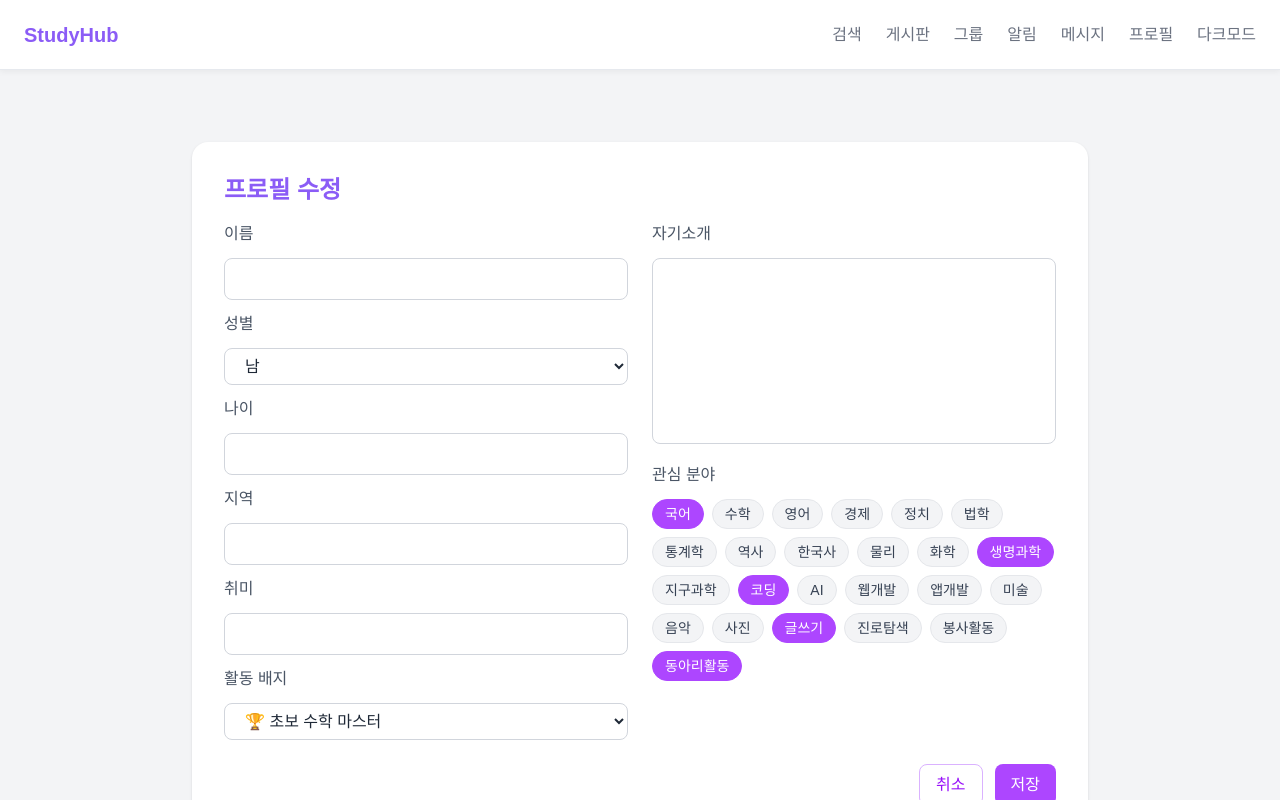
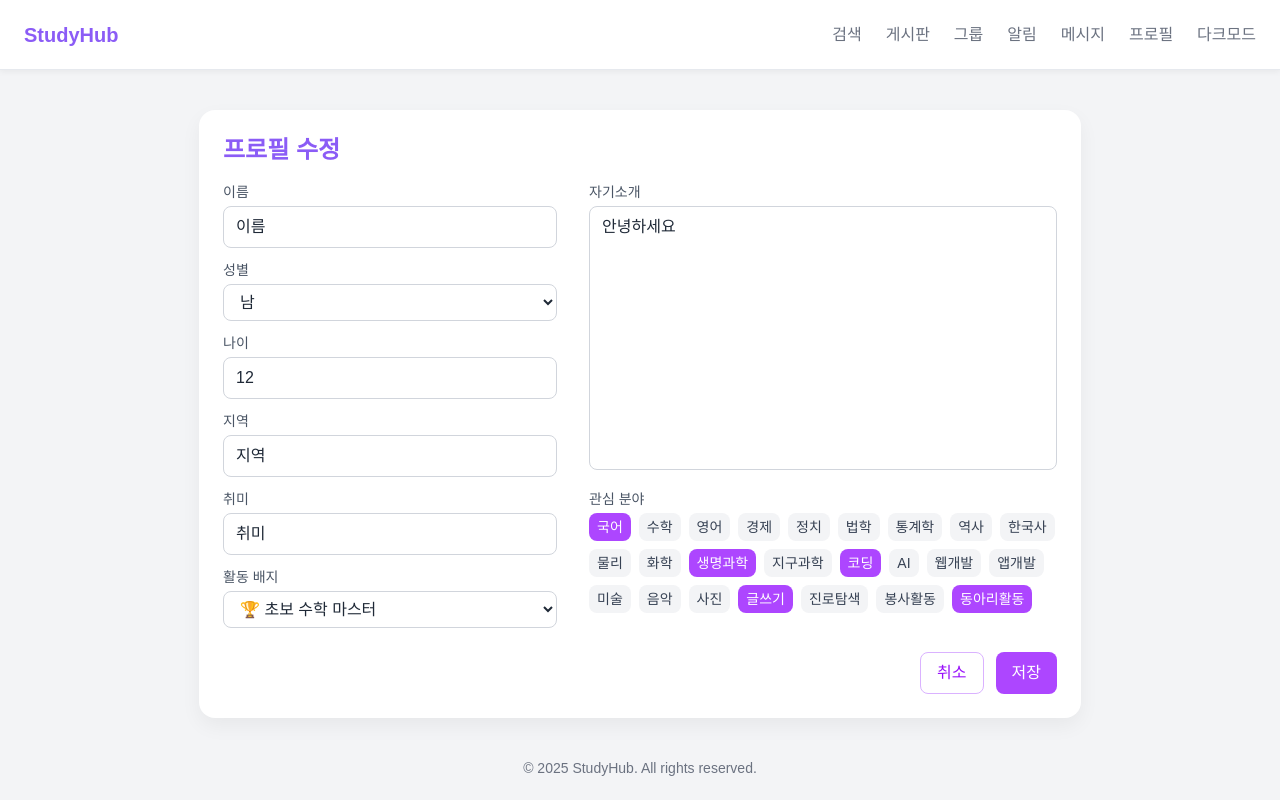
Before and after one commit to prgrms-fe-devcourse/FE7-PROJECT2-TEAM-5, a React (Vite) app: page /profile/1/edit in a window 1280 px wide. Built offline with nearby package versions, Linux system fonts and the light colour scheme; no server answers.

Commit message:
✨ 테스트용 데이터로 연결 중간 저장

```diff
--- a/src/App.tsx
+++ b/src/App.tsx
@@ -8,7 +8,7 @@ import RegisterEmailPage from "./pages/auth/RegisterEmailPage";
 import DmPage from "./pages/dm/DmPage";
 import ProfilePage from "./pages/profile/ProfilePage";
 import PostListPage from "./pages/post/PostListPage";
-import SearchPage from "./pages/SearchPage";
+import SearchPage from "./pages/search/SearchPage";
 import ModifyProfile from "./pages/profile/EditProfile";
 import PostDetailPage from "./pages/post/PostDetailPage";
 
--- a/src/components/layout/Header.tsx
+++ b/src/components/layout/Header.tsx
@@ -1,6 +1,9 @@
 import { Link } from "react-router";
+import { useProfileStore } from "../../stores/profileStore";
 
 export default function Header() {
+	const { userId } = useProfileStore();
+
 	return (
 		<>
 			<header className="z-10 w-full h-[70px] px-6 flex justify-between items-center border-b border-[#E6E9EE] shadow-[0_2px_6px_rgba(0,0,0,0.05)]">
@@ -13,7 +16,7 @@ export default function Header() {
 					<Link to="/">그룹</Link>
 					<button className="cursor-pointer">알림</button>
 					<Link to="/msg/1">메시지</Link>
-					<Link to="/profile/1">프로필</Link>
+					<Link to={`/profile/${userId}`}>프로필</Link>
 					<button className="cursor-pointer">다크모드</button>
 				</nav>
 			</header>
--- a/src/pages/auth/RegisterEmailPage.tsx
+++ b/src/pages/auth/RegisterEmailPage.tsx
@@ -1,5 +1,3 @@
-import supabase from "../../utils/supabase";
-
 import { Link } from "react-router";
 import { useState, useEffect } from "react";
 
--- a/src/pages/profile/EditProfile.tsx
+++ b/src/pages/profile/EditProfile.tsx
@@ -1,128 +1,235 @@
-// src/pages/profile/ModifyProfile.tsx
 import { useState } from "react";
-import { Link } from "react-router"; // ✅ 최신 react-router
+import { Link, useNavigate } from "react-router";
 
-type Interest =
-  | "국어" | "수학" | "영어" | "경제" | "정치" | "법학" | "통계학" | "역사" | "한국사"
-  | "물리" | "화학" | "생명과학" | "지구과학" | "코딩" | "AI" | "웹개발" | "앱개발"
-  | "미술" | "음악" | "사진" | "글쓰기" | "진로탐색" | "봉사활동" | "동아리활동";
-
-const ALL_INTERESTS: Interest[] = [
-  "국어","수학","영어","경제","정치","법학","통계학","역사","한국사",
-  "물리","화학","생명과학","지구과학","코딩","AI","웹개발","앱개발",
-  "미술","음악","사진","글쓰기","진로탐색","봉사활동","동아리활동",
+const ALL_INTERESTS: string[] = [
+	"국어",
+	"수학",
+	"영어",
+	"경제",
+	"정치",
+	"법학",
+	"통계학",
+	"역사",
+	"한국사",
+	"물리",
+	"화학",
+	"생명과학",
+	"지구과학",
+	"코딩",
+	"AI",
+	"웹개발",
+	"앱개발",
+	"미술",
+	"음악",
+	"사진",
+	"글쓰기",
+	"진로탐색",
+	"봉사활동",
+	"동아리활동",
 ];
 
+type Profile = {
+	name: string;
+	gender: string;
+	age: string;
+	region: string;
+	hobby: string;
+	badge: string;
+	bio: string;
+	interests: string[];
+};
+
 export default function ModifyProfile() {
-  const [name, setName] = useState("");
-  const [gender, setGender] = useState<"남" | "여">("남");
-  const [age, setAge] = useState("");
-  const [region, setRegion] = useState("");
-  const [hobby, setHobby] = useState("");
-  const [badge, setBadge] = useState("");
-  const [bio, setBio] = useState("");
-  const [interests, setInterests] = useState<Interest[]>(["국어","생명과학","코딩","글쓰기","동아리활동"]);
+	const navigate = useNavigate();
 
-  const toggleInterest = (k: Interest) =>
-    setInterests(prev => prev.includes(k) ? prev.filter(i => i !== k) : [...prev, k]);
+	const [profile, setProfile] = useState<Profile>({
+		name: "이름",
+		gender: "남",
+		age: "12",
+		region: "지역",
+		hobby: "취미",
+		badge: "",
+		bio: "안녕하세요",
+		interests: ["국어", "생명과학", "코딩", "글쓰기", "동아리활동"],
+	});
+
+	const toggleInterest = (k: string) =>
+		setProfile((prev) =>
+			prev.interests.includes(k)
+				? { ...prev, interests: prev.interests.filter((i) => i !== k) }
+				: { ...prev, interests: [...prev.interests, k] },
+		);
+
+	const handleChange =
+		(key: keyof Profile) =>
+		(
+			e: React.ChangeEvent<
+				HTMLInputElement | HTMLTextAreaElement | HTMLSelectElement
+			>,
+		) => {
+			setProfile((prev) => ({ ...prev, [key]: e.target.value }));
+		};
 
 	const handleSubmit = (e: React.FormEvent) => {
 		e.preventDefault();
 
-    console.log({ name, gender, age, region, hobby, badge, bio, interests });
+		console.log("✅ 저장된 프로필:", profile);
 
+		// ✅ 저장 후 프로필 페이지로 이동
+		navigate("/profile/1");
 	};
 
 	return (
-    <section className="w-full flex justify-center px-4 py-8 bg-gray-100">
-      <form onSubmit={handleSubmit} className="w-full max-w-4xl bg-white rounded-2xl shadow p-6 md:p-8">
-        <h1 className="text-2xl font-bold text-[#8b5cf6] mb-4">프로필 수정</h1>
+		<form
+			onSubmit={handleSubmit}
+			className="bg-white rounded-2xl p-6 shadow-[0_8px_20px_rgba(0,0,0,0.05)]"
+		>
+			<h1 className="text-2xl font-bold text-[#8b5cf6] mb-4">
+				프로필 수정
+			</h1>
 
-
-        <div className="grid grid-cols-1 md:grid-cols-2 gap-6">
+			<div className="grid grid-cols-[334px_468px] gap-8">
 				{/* 좌측 폼 */}
 				<div className="space-y-3">
+					{/* 이름 */}
+					<div>
 						<label
 							htmlFor="name"
-              className="block text-gray-600 text-[12pt] font-medium">
+							className="block mb-1 text-gray-600 text-sm"
+						>
 							이름
 						</label>
 						<input
-              id="name" value={name} onChange={(e)=>setName(e.target.value)}
-              className="w-full border border-gray-300 rounded-lg px-4 py-2 focus:outline-none focus:ring-2 focus:ring-purple-400"
+							id="name"
+							value={profile.name}
+							onChange={handleChange("name")}
+							className="w-full border border-gray-300 rounded-lg px-3 py-2 focus:outline-none focus:border-2 focus:border-purple-400"
 						/>
+					</div>
 
-            <label htmlFor="gender"
-              className="block text-gray-600 text-[12pt] font-medium">성별</label>
+					{/* 성별 */}
+					<div>
+						<label
+							htmlFor="gender"
+							className="block mb-1 text-gray-600 text-sm"
+						>
+							성별
+						</label>
 						<select
 							id="gender"
-              value={gender}
-              onChange={(e)=>setGender(e.target.value as "남"|"여")}
-              className="w-full border border-gray-300 rounded-lg px-4 py-2 focus:outline-none focus:ring-2 focus:ring-purple-400"
+							value={profile.gender}
+							onChange={handleChange("gender")}
+							className="w-full border border-gray-300 rounded-lg px-3 py-2 focus:outline-none focus:border-2 focus:border-purple-400"
 						>
-              <option value="남">남</option><option value="여">여</option>
+							<option value="남">남</option>
+							<option value="여">여</option>
 						</select>
+					</div>
 
-            <label htmlFor="age"
-              className="block text-gray-600 text-[12pt] font-medium">
+					{/* 나이 */}
+					<div>
+						<label
+							htmlFor="age"
+							className="block mb-1 text-gray-600 text-sm"
+						>
 							나이
 						</label>
 						<input
-              id="age" value={age} onChange={(e)=>setAge(e.target.value)}
-              className="w-full border border-gray-300 rounded-lg px-4 py-2 focus:outline-none focus:ring-2 focus:ring-purple-400"
+							id="age"
+							type="number"
+							value={profile.age}
+							onChange={handleChange("age")}
+							className="w-full border border-gray-300 rounded-lg px-3 py-2 focus:outline-none focus:border-2 focus:border-purple-400"
 						/>
+					</div>
 
-            <label htmlFor="region"
-              className="block text-gray-600 text-[12pt] font-medium">지역</label>
+					{/* 지역 */}
+					<div>
+						<label
+							htmlFor="region"
+							className="block mb-1 text-gray-600 text-sm"
+						>
+							지역
+						</label>
 						<input
 							id="region"
-              value={region}
-              onChange={(e)=>setRegion(e.target.value)}
-              className="w-full border border-gray-300 rounded-lg px-4 py-2 focus:outline-none focus:ring-2 focus:ring-purple-400"
+							value={profile.region}
+							onChange={handleChange("region")}
+							className="w-full border border-gray-300 rounded-lg px-3 py-2 focus:outline-none focus:border-2 focus:border-purple-400"
 						/>
+					</div>
 
-            <label htmlFor="hobby"
-              className="block text-gray-600 text-[12pt] font-medium">취미</label>
+					{/* 취미 */}
+					<div>
+						<label
+							htmlFor="hobby"
+							className="block mb-1 text-gray-600 text-sm"
+						>
+							취미
+						</label>
 						<input
 							id="hobby"
-              value={hobby}
-              onChange={(e)=>setHobby(e.target.value)}
-              className="w-full border border-gray-300 rounded-lg px-4 py-2 focus:outline-none focus:ring-2 focus:ring-purple-400"
+							value={profile.hobby}
+							onChange={handleChange("hobby")}
+							className="w-full border border-gray-300 rounded-lg px-3 py-2 focus:outline-none focus:border-2 focus:border-purple-400"
 						/>
+					</div>
 
-            <label htmlFor="badge"
-            className="block text-gray-600 text-[12pt] font-medium">
-              활동 배지</label>
+					{/* 뱃지 */}
+					<div>
+						<label
+							htmlFor="badge"
+							className="block mb-1 text-gray-600 text-sm"
+						>
+							활동 배지
+						</label>
 						<select
-              id="badge" value={badge} onChange={(e)=>setBadge(e.target.value)}
-              className="w-full border border-gray-300 rounded-lg px-4 py-2 focus:outline-none focus:ring-2 focus:ring-purple-400"
+							id="badge"
+							value={profile.badge}
+							onChange={handleChange("badge")}
+							className="w-full border border-gray-300 rounded-lg px-3 py-2 focus:outline-none focus:border-2 focus:border-purple-400"
 						>
 							{/* 옵션 아직 더 추가해야함 */}
 							<option>🏆 초보 수학 마스터</option>
-
 						</select>
+					</div>
 				</div>
 
 				{/* 우측 */}
 				<div className="space-y-3">
-            <label htmlFor="bio" className="block text-gray-600 text-[12pt] font-medium">자기소개</label>
+					{/* 자기소개 */}
+					<div>
+						<label
+							htmlFor="bio"
+							className="block mb-1 text-gray-600 text-sm"
+						>
+							자기소개
+						</label>
 						<textarea
-              id="bio" rows={7} value={bio} onChange={(e)=>setBio(e.target.value)}
-              className="w-full border border-gray-300 rounded-lg px-4 py-2 resize-none focus:outline-none focus:ring-2 focus:ring-purple-400"
+							id="bio"
+							value={profile.bio}
+							onChange={handleChange("bio")}
+							className="w-full h-[264px] border border-gray-300 rounded-lg px-3 py-2 resize-none focus:outline-none focus:border-2 focus:border-purple-400"
 						/>
+					</div>
 
-            <span className="block text-gray-600 text-[12pt] font-medium">관심 분야</span>
+					<div>
+						<span className="block mb-1 text-gray-600 text-sm">
+							관심 분야
+						</span>
 						<div className="flex flex-wrap gap-2">
-              {ALL_INTERESTS.map(tag => {
-                const active = interests.includes(tag);
+							{ALL_INTERESTS.map((tag) => {
+								const active = profile.interests.includes(tag);
 								return (
 									<button
-                    key={tag} type="button" onClick={() => toggleInterest(tag)}
+										key={tag}
+										type="button"
+										onClick={() => toggleInterest(tag)}
 										className={[
-                      "px-3 py-1 rounded-full text-sm border",
+											"px-2 py-1 rounded-lg text-sm",
 											active
-                        ? "bg-purple-500 text-white border-purple-500"
-                        : "bg-gray-100 text-gray-700 border-gray-200 hover:bg-gray-200"
+												? "bg-purple-500 text-white "
+												: "bg-gray-100 text-gray-700 hover:bg-gray-200",
 										].join(" ")}
 									>
 										{tag}
@@ -132,10 +239,9 @@ export default function ModifyProfile() {
 						</div>
 					</div>
 				</div>
-
+			</div>
 
 			<div className="mt-6 flex justify-end gap-3">
-
 				<Link
 					to=".."
 					relative="path"
@@ -152,6 +258,5 @@ export default function ModifyProfile() {
 				</button>
 			</div>
 		</form>
-    </section>
 	);
 }
--- a/src/pages/profile/ProfileCard.tsx
+++ b/src/pages/profile/ProfileCard.tsx
@@ -1,5 +1,30 @@
 import { Link } from "react-router";
+import { useProfileStore } from "../../stores/profileStore";
+import { getAge } from "../../utils/getAge";
+import { getGrade } from "../../utils/getGrade";
+import { useEffect } from "react";
+
 export default function ProfileCard() {
+	const { profile, /* fetchProfile, */ loading, error, userId } =
+		useProfileStore();
+
+	/* useEffect(() => {
+		fetchProfile(); // 페이지가 열릴 때 프로필 불러오기
+	}, [fetchProfile]); */
+
+	if (loading) return <p>불러오는 중...</p>;
+	if (error) return <p>❌ error 오류: {error}</p>;
+	if (!profile) return <p>로그인이 필요합니다.</p>;
+	if (!userId) return <p>❌ userId 오류: {error}</p>;
+
+	const age = getAge(profile.birth_date);
+	const grade = profile.role === "student" ? getGrade(age) : "";
+
+	const roleMap: Record<string, string> = {
+		student: "학생",
+		teacher: "선생님",
+		parent: "학부모",
+	};
 	return (
 		// 왼쪽 영역 - 프로필 카드
 		<div className="flex flex-col items-center relative">
@@ -17,10 +42,13 @@ export default function ProfileCard() {
 						🏆 초보 수학 마스터
 					</div>
 					<div className="text-3xl font-bold text-gray-800 mt-1">
-						홍길동
+						{profile.nickname}
 					</div>
 					<div className="text-base font-normal text-gray-500 mt-2.5">
-						학생 · 고등학교 2학년
+						{roleMap[profile.role] || "알 수 없음"}
+						{profile.role === "parent" ? "" : " · "}
+						{grade ? `${grade}` : ""}
+						{profile.role === "teacher" ? `${profile.major}` : ""}
 					</div>
 				</div>
 
--- /dev/null
+++ b/src/stores/profileStore.ts
@@ -0,0 +1,119 @@
+// src/store/profileStore.ts
+import { create } from "zustand";
+import { immer } from "zustand/middleware/immer";
+import supabase from "../utils/supabase";
+
+type UserProfile = {
+	auth_id: string;
+	bio?: string;
+	birth_date: Date;
+	child_link_code: string;
+	created_at: Date;
+	current_point: number;
+	experience?: string;
+	interests?: string[];
+	is_profile_completed: boolean;
+	major?: string;
+	nickname: string;
+	profile_image_url?: string;
+	region?: string;
+	representative_badge_id?: string;
+	role: string;
+};
+
+type ProfileState = {
+	profile: UserProfile | null;
+	userId: string | null; // Supabase Auth ID 저장
+	loading: boolean;
+	isLoggedIn: boolean;
+	error: string | null;
+	// fetchProfile: 현재 로그인한 사용자 정보 가져오기
+	fetchProfile: () => Promise<void>;
+	// clearProfile: 로그아웃 시 상태 초기화
+	clearProfile: () => void;
+};
+
+// 테스트용
+const MOCK_PROFILE: UserProfile = {
+	auth_id: "1234",
+	nickname: "암바사",
+	role: "teacher",
+	child_link_code: "ABC123",
+	created_at: new Date(),
+	birth_date: new Date("2010-01-01"),
+	current_point: 0,
+	is_profile_completed: false,
+	major: "전공",
+};
+
+export const useProfileStore = create<ProfileState>()(
+	immer((set) => ({
+		profile: MOCK_PROFILE,
+		userId: MOCK_PROFILE.auth_id,
+		isLoggedIn: true,
+		loading: false,
+		error: null,
+
+		fetchProfile: async () => {
+			set((state) => {
+				state.loading = true;
+				state.error = null;
+			});
+
+			try {
+				// 1. 현재 로그인된 사용자 가져오기
+				const {
+					data: { user },
+					error: userError,
+				} = await supabase.auth.getUser();
+
+				if (userError) throw userError;
+				if (!user) {
+					// 로그인 안 된 상태
+					set((state) => {
+						state.profile = null;
+						state.userId = null;
+						state.isLoggedIn = false;
+						state.loading = false;
+					});
+					return;
+				}
+
+				// 2. users 테이블에서 해당 사용자 row 가져오기
+				const { data, error } = await supabase
+					.from("users")
+					.select("*")
+					.eq("id", user.id)
+					.single();
+
+				if (error) throw error;
+
+				// 3️. 상태 업데이트
+				set((state) => {
+					state.userId = user.id;
+					state.profile = data;
+					state.isLoggedIn = true;
+					state.loading = false;
+				});
+			} catch (err: any) {
+				set((state) => {
+					state.error = err.message;
+					state.profile = null;
+					state.userId = null;
+					state.isLoggedIn = false;
+					state.loading = false;
+				});
+			}
+		},
+
+		clearProfile: () => {
+			set((state) => {
+				state.profile = null;
+				state.userId = null;
+				state.isLoggedIn = false;
+				state.error = null;
+				state.loading = false;
+			});
+		},
+	})),
+);
--- /dev/null
+++ b/src/utils/getAge.ts
@@ -0,0 +1,10 @@
+export function getAge(birthDate: Date): number {
+	const today = new Date();
+	const birth = new Date(birthDate);
+	let age = today.getFullYear() - birth.getFullYear();
+	const m = today.getMonth() - birth.getMonth();
+	if (m < 0 || (m === 0 && today.getDate() < birth.getDate())) {
+		age--;
+	}
+	return age;
+}
--- /dev/null
+++ b/src/utils/getGrade.ts
@@ -0,0 +1,7 @@
+export function getGrade(age: number): string {
+	console.log(age);
+	if (age >= 8 && age <= 13) return `초등학교 ${age - 7}학년`; // 6살 = 초1
+	if (age >= 14 && age <= 16) return `중학교 ${age - 13}학년`; // 13살 = 중1
+	if (age >= 17 && age <= 19) return `고등학교 ${age - 16}학년`; // 16살 = 고1
+	return "";
+}
```
Also changed, not shown: src/pages/search/SearchPage.tsx (renamed from src/pages/SearchPage.tsx). Lines whose indentation alone changed are shown as unchanged.
